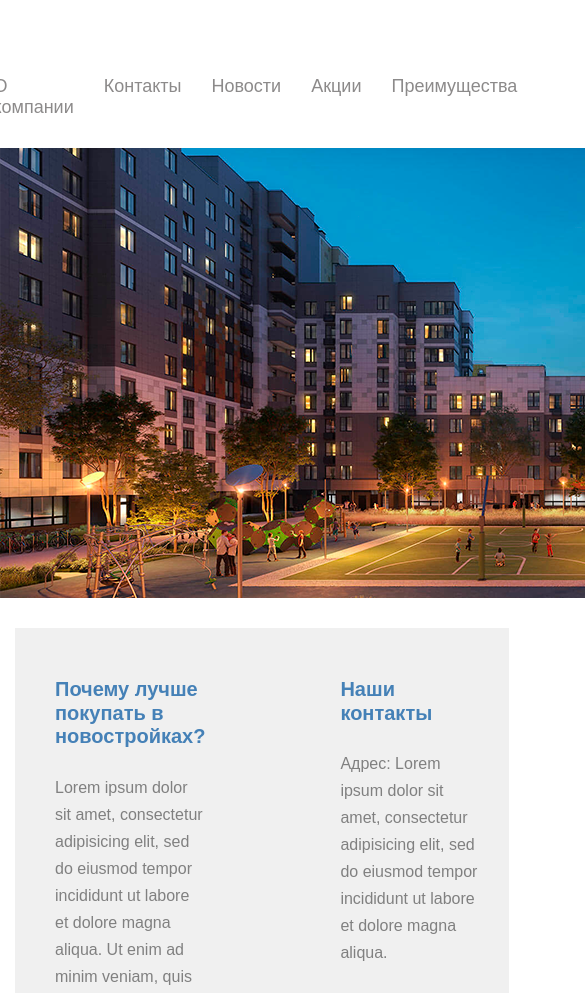
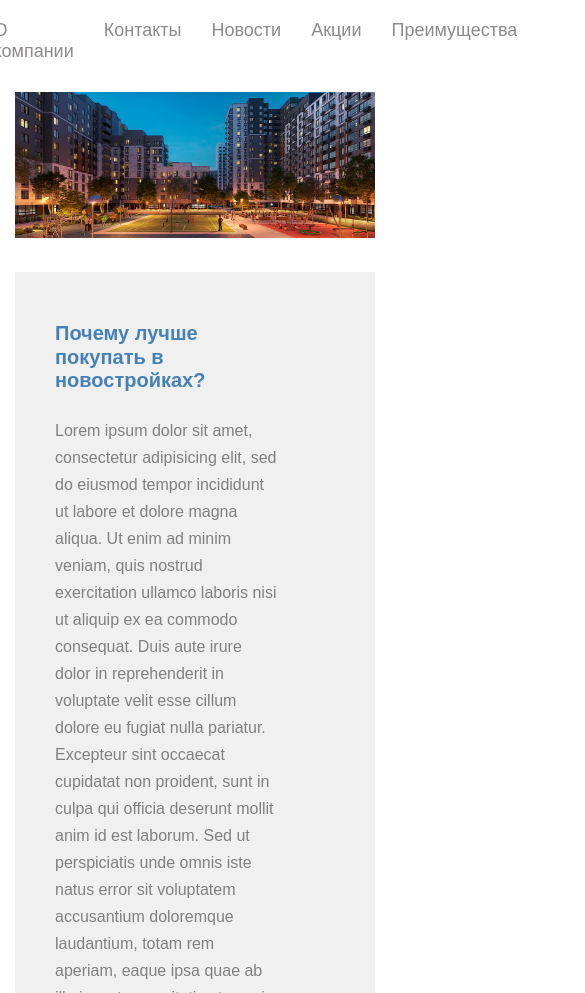
Before and after one commit to Jasur003/SilverHous, a plain HTML site: page index.html in a window 390 px wide. Shown: the part 264-1257 px from the top of the page, 585 px wide, since content can reach past the window. Drawn offline with Linux system fonts and the light colour scheme.

Commit message:
SilverHouse

```diff
--- a/index.html
+++ b/index.html
@@ -25,7 +25,9 @@
             </div>
         </nav>
         <div class="intro">
-            <img src="./images/integ_img.png" alt="img.">
+            <div class="container">
+                <img src="./images/integ_img.png" alt="img.">
+            </div>
         </div>
     </header>
     <main class="main">
--- a/style/media.css
+++ b/style/media.css
@@ -1,2 +1,22 @@
+
 @media(max-width: 1140px) {
+    .sec_box{
+        gap: 30px;
+    }
+    img{
+        max-width: 1110px;
+        width: 100%;
+    }
 }
+@media(max-width:900px) {
+    .sec_box{
+        flex-direction: column;
+        align-items: center;
+    }
+    .sec_left{
+        max-width: unset;
+    }
+    .sec_right{
+        max-width: none;
+    }
+}
--- a/style/style.css
+++ b/style/style.css
@@ -31,10 +31,7 @@
     margin-bottom: 79px;
     margin-top: 50px;
 }
-img{
-    display: flex;
-    justify-self: center;
-    align-self: center;
+.intro{
     margin: 30px auto;
 }
 .sec_box{
```
